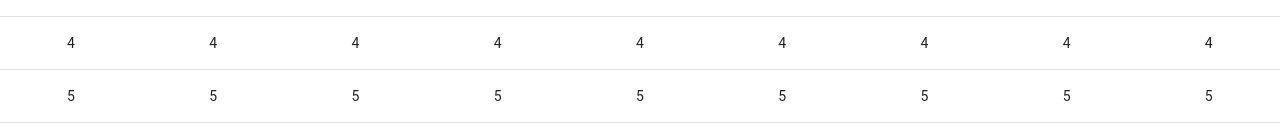
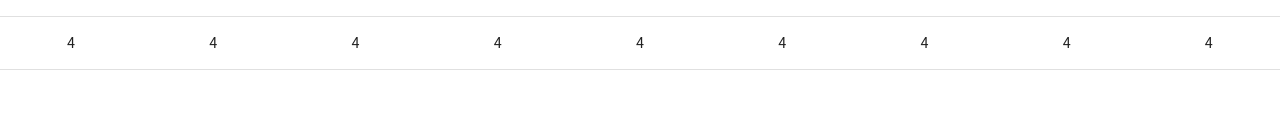
Before and after one commit to Sofia-Machado/training_exercise_1, a React (Create React App) app: page / in a window 1280 px wide. Shown: the part 199-338 px from the top of the page. Built offline with nearby package versions, Linux system fonts and the light colour scheme.

Commit message:
before trying to create second limit

```diff
--- a/src/ExerciseTable.js
+++ b/src/ExerciseTable.js
@@ -9,25 +9,18 @@ import TableRow from '@mui/material/TableRow';
 
 export default function BasicTable() {
   const [selectedCells, setSelectedCells] = useState([]);
-  const [firstLimit, setFirstLimit] = useState([])
+  const [limit, setLimit] = useState([])
+  const [newLimit, setNewLimit] = useState([])
 
   const rows = [
     1,
     2,
     3,
-    4,
-    5
+    4
   ];
-
-  /* useEffect(() => {
-    let columnId = selectedCells[0][0];
-    setFirstLimit([columnId - 2, columnId - 1, columnId, columnId + 1, columnId + 2])
-    console.log(firstLimit);
-  }, [selectedCells]) */
 
   function handleSelectedCells(e, index) {
     let newSelectedCells = [];
-    console.log(e.target.className)
     //iterate through selected cells
     if (e.target.className.includes('hover') || e.target.className.includes('active') || e.target.className.includes('highlight')) {
       for (let cell of selectedCells) {
@@ -37,37 +30,48 @@ export default function BasicTable() {
           let idOfCell = selectedCells.indexOf(cell);
           //filter the id
           newSelectedCells = selectedCells.filter(cell => selectedCells.indexOf(cell) !== idOfCell);
-          //setLimit(newSelectedCells);
           return setSelectedCells(newSelectedCells);
         }
       }
       newSelectedCells = [...selectedCells, {'column': parseInt(e.target.id, 10), 'row': index}];
-      //setLimit(newSelectedCells);
       setSelectedCells(newSelectedCells);
     }
   }
 
   //save selected cells
-  function setLimit(newSelectedCells) {
+  function createLimit(newSelectedCells) {
     if (newSelectedCells.length > 0) {
       let columnId = newSelectedCells[0]['column'];
       if (columnId === 6) {
-        setFirstLimit([columnId - 2, columnId - 1, columnId, columnId + 1]);
+        setLimit([columnId - 2, columnId - 1, columnId, columnId + 1]);
       } if (columnId === 7) {
-        setFirstLimit([columnId - 2, columnId - 1, columnId]);
+        setLimit([columnId - 2, columnId - 1, columnId]);
       } if (columnId === 9) {
-        setFirstLimit([columnId])
+        setLimit([columnId])
       } else {
-        setFirstLimit([columnId - 2, columnId - 1, columnId, columnId + 1, columnId + 2]);
+        setLimit([columnId - 2, columnId - 1, columnId, columnId + 1, columnId + 2]);
       }
-      console.log(firstLimit);
+      console.log(limit);
     } else {
-      setFirstLimit([]);
+      setLimit([]);
     }
   }
 
    useEffect(() => {
-    setLimit(selectedCells);
+
+    createLimit(selectedCells);
+    //check column id of the last selected cell
+    if (selectedCells.length > 1) {
+      let columnId = selectedCells[selectedCells.length - 1]['column']
+      console.log('qieiztuk ',limit.indexOf(columnId))
+      if (limit.includes(columnId + 2)) {
+
+      }
+      /* if (limit.indexOf(columnId) === 0) {
+        let newLimit = limit.slice(0, limit.length -2);
+        setLimit(newLimit)
+      } */
+    }
   }, [selectedCells])
 
 
@@ -75,7 +79,7 @@ export default function BasicTable() {
     //select cell
     let classes = 'hover';
     selectedCells.forEach(cell => {
-      firstLimit.forEach(id => {
+      limit.forEach(id => {
         if (id === columnId) {
           classes = classes.replace('hover', 'highlight');
         }
@@ -113,9 +117,9 @@ export default function BasicTable() {
               key={index}
             >
               <TableCell align="center"
-              className={firstLimit.length === 0 || firstLimit.includes(1) ? isCellSelected(index, 1) : ''}
+              className={limit.length === 0 || limit.includes(1) ? isCellSelected(index, 1) : ''}
                onClick={(e) => {
-                 if (firstLimit.length === 0 || firstLimit.includes(1)) {
+                 if (limit.length === 0 || limit.includes(1)) {
                    handleSelectedCells(e, index)
                  }
                }}
@@ -123,9 +127,9 @@ export default function BasicTable() {
                 {row}
               </TableCell>
               <TableCell align="center"
-              className={firstLimit.length === 0 || firstLimit.includes(2) ? isCellSelected(index, 2) : ''}
+              className={limit.length === 0 || limit.includes(2) ? isCellSelected(index, 2) : ''}
               onClick={(e) => {
-                if (firstLimit.length === 0 || firstLimit.includes(2)) {
+                if (limit.length === 0 || limit.includes(2)) {
                   handleSelectedCells(e, index)
                 }
               }}
@@ -133,9 +137,9 @@ export default function BasicTable() {
                 {row}
               </TableCell>
               <TableCell align="center"
-              className={firstLimit.length === 0 || firstLimit.includes(3) ? isCellSelected(index, 3) : ''}
+              className={limit.length === 0 || limit.includes(3) ? isCellSelected(index, 3) : ''}
               onClick={(e) => {
-                if (firstLimit.length === 0 || firstLimit.includes(3)) {
+                if (limit.length === 0 || limit.includes(3)) {
                   handleSelectedCells(e, index)
                 }
               }}
@@ -143,9 +147,9 @@ export default function BasicTable() {
                 {row}
               </TableCell>
               <TableCell align="center"
-              className={firstLimit.length === 0 || firstLimit.includes(4) ? isCellSelected(index, 4) : ''}
+              className={limit.length === 0 || limit.includes(4) ? isCellSelected(index, 4) : ''}
               onClick={(e) => {
-                if (firstLimit.length === 0 || firstLimit.includes(4)) {
+                if (limit.length === 0 || limit.includes(4)) {
                   handleSelectedCells(e, index)
                 }
               }}
@@ -153,9 +157,9 @@ export default function BasicTable() {
                 {row}
               </TableCell>
               <TableCell align="center"
-              className={firstLimit.length === 0 || firstLimit.includes(5) ? isCellSelected(index, 5) : ''}
+              className={limit.length === 0 || limit.includes(5) ? isCellSelected(index, 5) : ''}
               onClick={(e) => {
-                if (firstLimit.length === 0 || firstLimit.includes(5)) {
+                if (limit.length === 0 || limit.includes(5)) {
                   handleSelectedCells(e, index)
                 }
               }}
@@ -163,9 +167,9 @@ export default function BasicTable() {
                 {row}
               </TableCell>
               <TableCell align="center"
-              className={firstLimit.length === 0 || firstLimit.includes(6) ? isCellSelected(index, 6) : ''}
+              className={limit.length === 0 || limit.includes(6) ? isCellSelected(index, 6) : ''}
               onClick={(e) => {
-                if (firstLimit.length === 0 || firstLimit.includes(6)) {
+                if (limit.length === 0 || limit.includes(6)) {
                   handleSelectedCells(e, index)
                 }
               }}
@@ -173,9 +177,9 @@ export default function BasicTable() {
                 {row}
               </TableCell>
               <TableCell align="center"
-              className={firstLimit.length === 0 || firstLimit.includes(7) ? isCellSelected(index, 7) : ''}
+              className={limit.length === 0 || limit.includes(7) ? isCellSelected(index, 7) : ''}
               onClick={(e) => {
-                if (firstLimit.length === 0 || firstLimit.includes(7)) {
+                if (limit.length === 0 || limit.includes(7)) {
                   handleSelectedCells(e, index)
                 }
               }}
@@ -183,9 +187,9 @@ export default function BasicTable() {
                 {row}
               </TableCell>
               <TableCell align="center"
-              className={firstLimit.length === 0 || firstLimit.includes(8) ? isCellSelected(index, 8) : ''}
+              className={limit.length === 0 || limit.includes(8) ? isCellSelected(index, 8) : ''}
               onClick={(e) => {
-                if (firstLimit.length === 0 || firstLimit.includes(8)) {
+                if (limit.length === 0 || limit.includes(8)) {
                   handleSelectedCells(e, index)
                 }
               }}
@@ -193,9 +197,9 @@ export default function BasicTable() {
                 {row}
               </TableCell>
               <TableCell align="center"
-              className={firstLimit.length === 0 || firstLimit.includes(9) ? isCellSelected(index, 9) : ''}
+              className={limit.length === 0 || limit.includes(9) ? isCellSelected(index, 9) : ''}
               onClick={(e) =>  {
-                if (firstLimit.length === 0 || firstLimit.includes(9)) {
+                if (limit.length === 0 || limit.includes(9)) {
                   handleSelectedCells(e, index)
                 }
               }}
```
